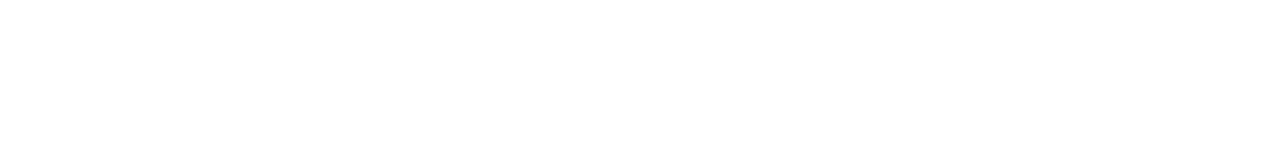
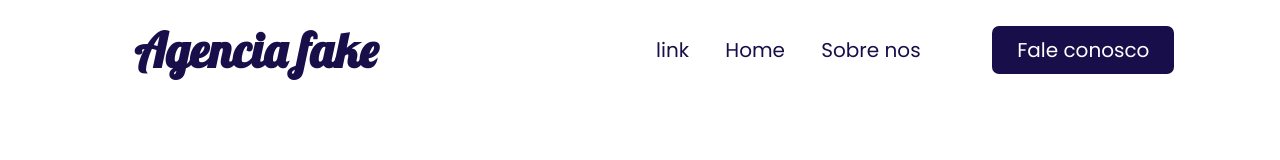
Before and after one commit to Dyego27/SITE, a plain HTML site: page index.html in a window 1280 px wide. Drawn offline with Linux system fonts and the light colour scheme.

Commit message:
esqueleo html espaçamento ok

```diff
--- a/index.html
+++ b/index.html
@@ -7,6 +7,16 @@
     <title>SITE FAKE</title>
 </head>
 <body>
-
+    <nav class="navbar">
+        <div class="logo">
+            <h1>Agencia fake</h1>
+        </div>
+        <div class="menu">
+            <a href="#">link</a>
+            <a href="#">Home</a>
+            <a href="#">Sobre nos</a>
+            <a href="#" id="btt">Fale conosco</a>
+        </div>
+    </nav>
 </body>
 </html>
--- a/style.css
+++ b/style.css
@@ -0,0 +1,50 @@
+@import url('https://fonts.googleapis.com/css2?family=Lobster&family=Poppins:ital,wght@0,100;0,200;0,300;0,400;0,500;0,600;0,700;0,800;0,900;1,100;1,200;1,300;1,400;1,500;1,600;1,700;1,800;1,900&display=swap');
+*{
+    box-sizing: border-box;
+    margin: 0;
+}
+body{
+    font-family: "Poppins",sans-serif;
+}
+.navbar{
+    display: flex;
+    flex-flow:row wrap ;
+    justify-content: center;
+    align-items: center;
+    height: 100px;
+}
+.logo{
+    flex:20%;
+    text-align: center;
+    font-family: "Lobster",cursive;
+    color: #180F4A;
+    font-size: 32px;
+    margin-left: 10%;
+}
+.menu{
+    flex: 70%;
+    text-align: right;
+    padding: 20px;
+}
+.menu a{
+    color: #180F4A;
+    text-decoration: none;
+    font-size: 20px;
+    padding: 20px 16px;
+}
+.menu a:hover{
+    color: #ff2978;
+    border-top: 4px solid #180F4A;
+}
+#btt{
+    background-color: #180F4A;
+    padding: 10px 25px;
+    color: white;
+    border-radius: 7px;
+    margin-right: 10%;
+    margin-left: 6%;
+}
+#btt:hover{
+    border: none;
+    background: #ff2978;
+}
```
